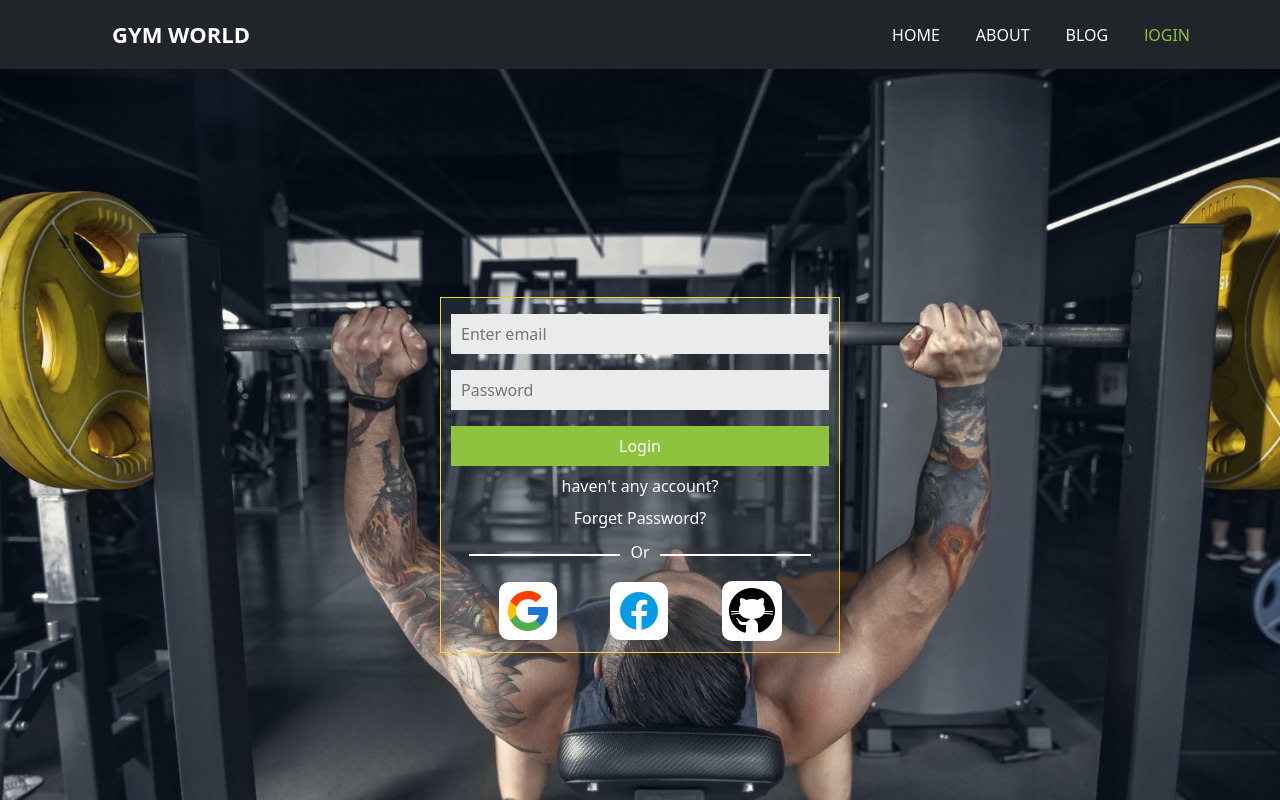
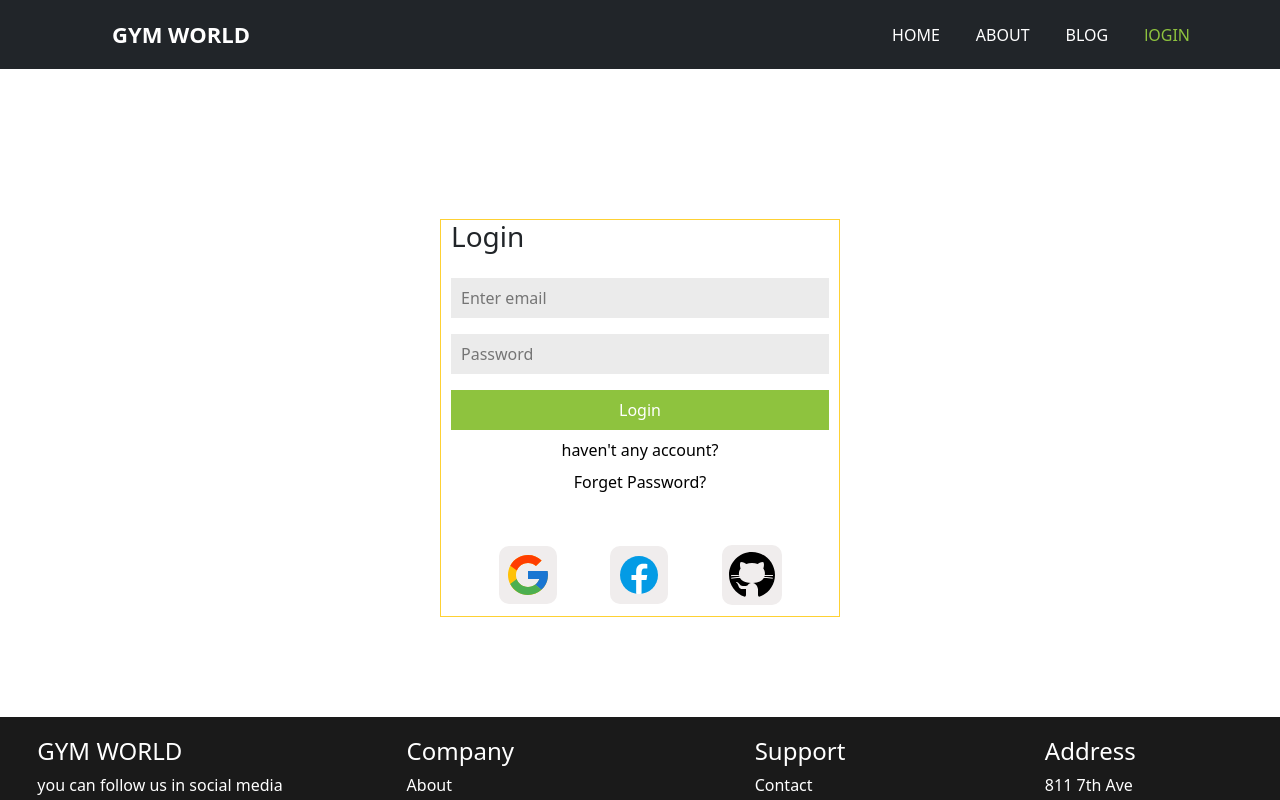
Before and after one commit to JabedH/GYM-WORLD, a React (Create React App) app: page /Login in a window 1280 px wide. Shown: the top 800 px of the page. Built offline with nearby package versions, Linux system fonts and the light colour scheme; no server answers.

Commit message:
added new items

```diff
--- a/src/Components/Login/Login.css
+++ b/src/Components/Login/Login.css
@@ -25,13 +25,15 @@
   padding: 0 10px 10px 10px;
   border: 1px solid #fed134;
   background-color: rgba(255, 255, 255, 0.103);
-  position: absolute;
+  /* position: absolute;
   top: 30%;
   left: 50%;
-  transform: translate(-50%, -50%);
+  transform: translate(-50%, -50%); */
 }
 .form-padding {
-  width: 100%;
+  display: flex;
+  justify-content: center;
+  margin-bottom: 100px;
 }
 .text-start {
   position: static;
@@ -50,7 +52,7 @@
 }
 
 .account {
-  color: white;
+  color: black;
 }
 .account:hover {
   color: #fed134;
--- a/src/Components/Login/Login.js
+++ b/src/Components/Login/Login.js
@@ -59,9 +59,10 @@ const Login = () => {
   };
   return (
     <div className="login-bg">
-      <img src={bg} alt="" />
+      {/* <img src={bg} alt="" /> */}
       <div className="form-padding ">
         <div className="full-form">
+          <h3>Login</h3>
           <Form onSubmit={handleSubmit} className=" text-start">
             <input
               ref={emailRef}
--- a/src/Components/Signup/Signup.js
+++ b/src/Components/Signup/Signup.js
@@ -46,9 +46,10 @@ const Signup = () => {
   }
   return (
     <div className="login-bg">
-      <img src={bg} alt="" />
+      {/* <img src={bg} alt="" /> */}
       <div className="form-padding container">
         <div className="full-form">
+          <h3>Sign Up</h3>
           <Form onSubmit={handleSubmit} className=" text-start signup-form">
             <input
               className="w-100 mt-3"
--- a/src/Components/Sociallogin/Sociallogin.css
+++ b/src/Components/Sociallogin/Sociallogin.css
@@ -4,8 +4,11 @@
 }
 .social-icon img {
   padding: 5px;
-  background-color: rgb(255, 255, 255);
+  background-color: rgb(240, 237, 237);
   border-radius: 10px;
+}
+.social-icon img:hover {
+  box-shadow: rgba(149, 157, 165, 0.2) 0px 8px 24px;
 }
 .social-icon {
   display: flex;
```
